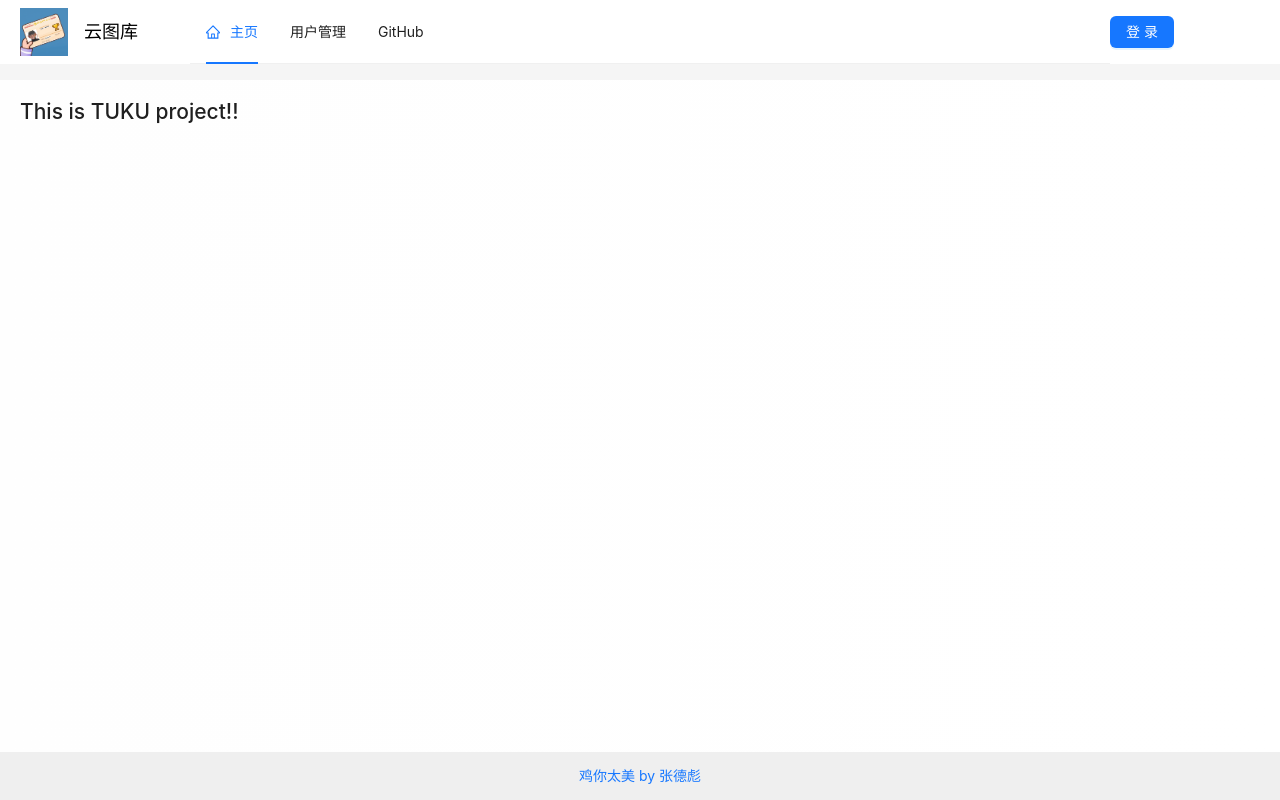
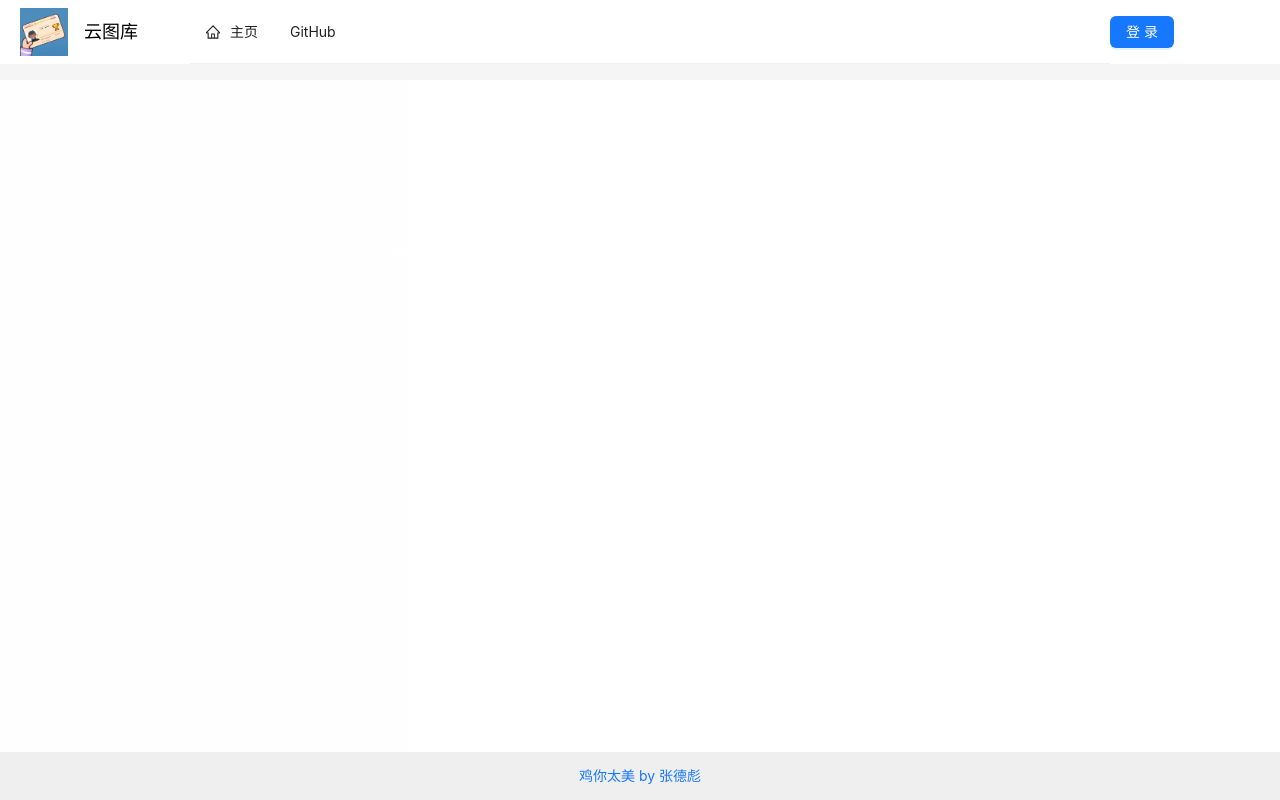
Before and after one commit to wanlinainai/picture-front-project, a Vue app: page / in a window 1280 px wide. Built offline with nearby package versions, Linux system fonts and the light colour scheme; no server answers.

Commit message:
Fix some problem, fix permission problem.

```diff
--- /dev/null
+++ b/src/access.ts
@@ -0,0 +1,28 @@
+import router from '@/router'
+import { useLoginUserStore } from '@/stores/useLoginUserStore.ts'
+import { message } from 'ant-design-vue'
+
+//是否为首次获取用户登录
+let firstFetchLoginUser = true
+
+router.beforeEach(async (to, from, next) => {
+  let loginUserStore = useLoginUserStore()
+  let loginUser = loginUserStore.loginUser
+  // 确保页面刷新时，首次加载时，能够等待后端返回用户信息后再校验权限
+  if (firstFetchLoginUser) {
+    await loginUserStore.fetchLoginUser()
+    loginUser = loginUserStore.loginUser
+    firstFetchLoginUser = false
+  }
+
+  const toUrl = to.fullPath
+
+  if (toUrl.startsWith('/admin')) {
+    if (!loginUser || loginUser.userRole !== 'admin') {
+      message.error('无权限')
+      next(`/user/login?redirect=${to.fullPath}`)
+      return
+    }
+  }
+  next()
+})
--- a/src/components/GlobalHeader.vue
+++ b/src/components/GlobalHeader.vue
@@ -48,7 +48,7 @@
   </div>
 </template>
 <script lang="ts" setup>
-import { h, ref } from 'vue'
+import { computed, h, ref } from 'vue'
 import {
   MailOutlined,
   AppstoreOutlined,
@@ -63,7 +63,7 @@ import { logoutUsingPost } from '@/api/userController.ts'
 const loginUserStore = useLoginUserStore()
 // 当前高亮的菜单项
 const current = ref<string[]>(['mail'])
-const items = ref<MenuProps['items']>([
+const originItems = [
   {
     key: '/',
     icon: () => h(HomeOutlined),
@@ -80,7 +80,7 @@ const items = ref<MenuProps['items']>([
     label: h('a', { href: 'https://www.github.com', target: '_blank' }, 'GitHub'),
     title: 'GitHub',
   },
-])
+]
 
 const router = useRouter()
 
@@ -88,6 +88,24 @@ const router = useRouter()
 const doMenuClick = ({ key }) => {
   router.push(key)
 }
+
+// 根据权限过滤菜单项
+const filterMenu = (menus = [] as MenuProps['items']) => {
+  return menus?.filter((menu) => {
+    if (menu?.key?.toString().startsWith('/admin')) {
+      const loginUser = loginUserStore.loginUser
+      if (!loginUser || loginUser.userRole !== 'admin') {
+        return false;
+      }
+    }
+    return true;
+  })
+}
+
+// 过滤菜单项
+const items = computed(() => {
+  return filterMenu(originItems)
+})
 
 // 用户注销
 const doLogout = async () => {
--- a/src/main.ts
+++ b/src/main.ts
@@ -6,6 +6,7 @@ import App from './App.vue'
 import router from './router'
 import Antd from 'ant-design-vue';
 import 'ant-design-vue/dist/reset.css';
+import '@/access'
 
 const app = createApp(App)
 
```
